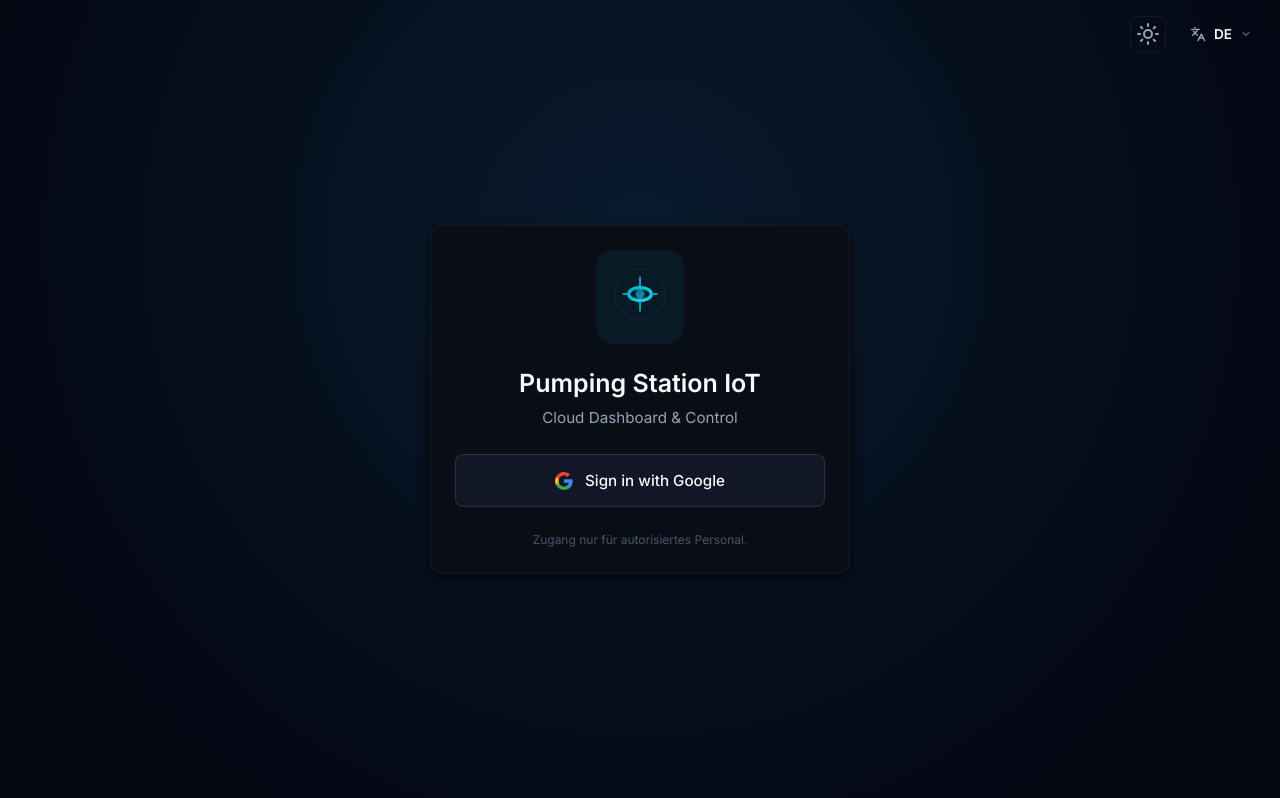
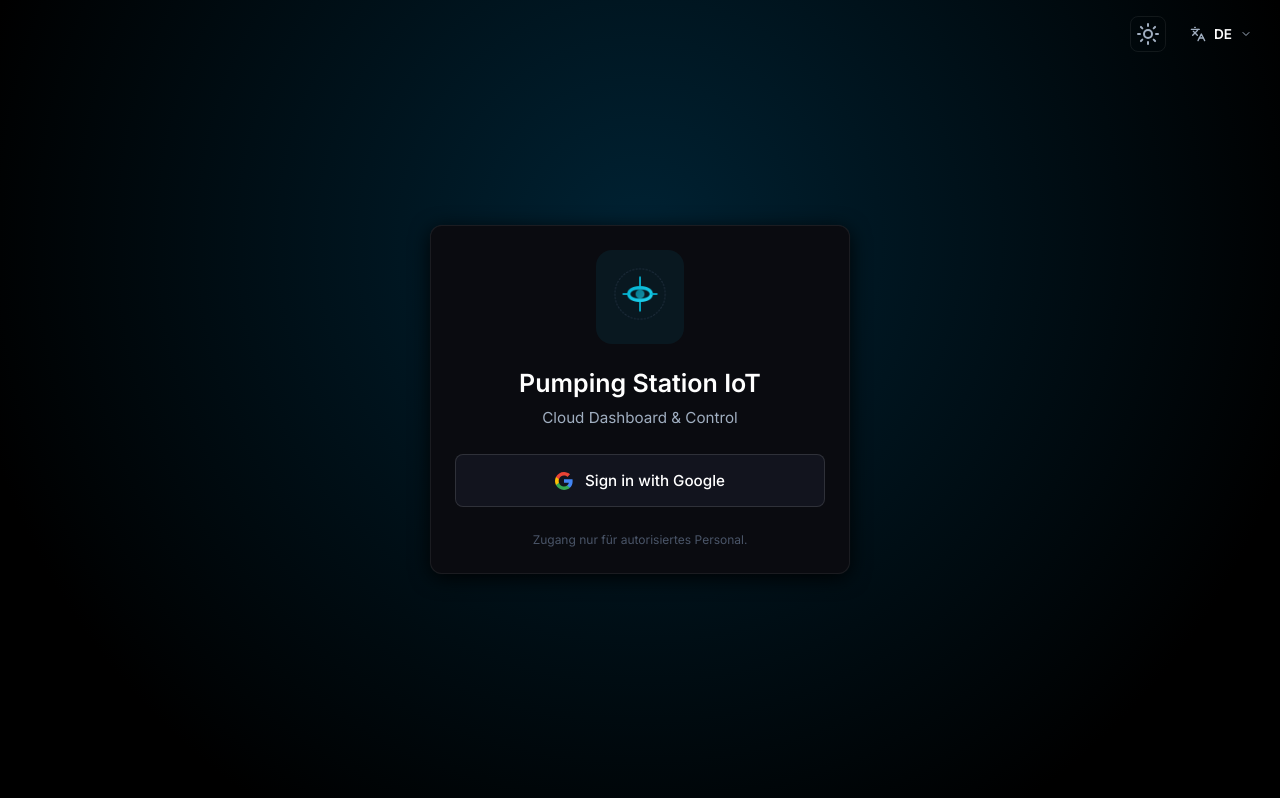
Before and after one commit to kbvideo6/pumping-station-IoT-500, a website built with Vite: page frontend/index.html in a window 1280 px wide. Both pictures are taken after a click on the button "Toggle Theme". Built offline with nearby package versions, Linux system fonts and the light colour scheme; some packages are replaced by stand-ins of ours; no server answers.

Commit message:
Upgrade dark mode to true OLED pitch black theme with neon cyan accents

```diff
--- a/frontend/css/variables.css
+++ b/frontend/css/variables.css
@@ -94,64 +94,64 @@
 
 [data-theme="dark"] {
   /* ── Backgrounds ─────────────────────────────── */
-  --bg-base:        #030712;   /* Deepest midnight body background */
-  --bg-surface:     #090d16;   /* Cards, sidebar panels */
-  --bg-elevated:    #111726;   /* Hover, modals, dropdowns */
-  --bg-input:       #0f172a;   /* TextInput fields */
-  --bg-overlay:     rgba(3, 7, 18, 0.90); /* Modal overlay backdrop */
+  --bg-base:        #000000;   /* Pure pitch OLED black */
+  --bg-surface:     #0a0b10;   /* Dark glass cards & sidebar */
+  --bg-elevated:    #12141e;   /* Hover, modals, dropdowns */
+  --bg-input:       #0d0e15;   /* TextInput fields */
+  --bg-overlay:     rgba(0, 0, 0, 0.92); /* Modal overlay backdrop */
 
   /* ── Borders ─────────────────────────────────── */
-  --border-subtle:  rgba(255, 255, 255, 0.06);
-  --border-default: rgba(255, 255, 255, 0.10);
-  --border-hover:   rgba(255, 255, 255, 0.20);
-  --border-focus:   #06b6d4;
+  --border-subtle:  rgba(255, 255, 255, 0.07);
+  --border-default: rgba(255, 255, 255, 0.12);
+  --border-hover:   rgba(0, 242, 254, 0.40);
+  --border-focus:   #00f2fe;
 
-  /* ── Primary Accent — Electric Cyan ──────────── */
-  --accent-900:     #041e28;
-  --accent-700:     #0e7490;
-  --accent-500:     #06b6d4;
-  --accent-400:     #22d3ee;
-  --accent-300:     #67e8f9;
-  --accent-glow:    rgba(6, 182, 212, 0.25);
+  /* ── Primary Accent — Electric Neon Cyan ─────── */
+  --accent-900:     #002a3a;
+  --accent-700:     #0083a4;
+  --accent-500:     #00d2ff;
+  --accent-400:     #00f2fe;
+  --accent-300:     #70f7ff;
+  --accent-glow:    rgba(0, 242, 254, 0.30);
 
   /* ── Status: Normal / Online ─────────────────── */
-  --status-ok:             #22c55e;
-  --status-ok-dim:         rgba(34, 197, 94, 0.10);
-  --status-ok-border:      rgba(34, 197, 94, 0.35);
+  --status-ok:             #00e676;
+  --status-ok-dim:         rgba(0, 230, 118, 0.12);
+  --status-ok-border:      rgba(0, 230, 118, 0.40);
 
   /* ── Status: Warning ─────────────────────────── */
-  --status-warn:           #f59e0b;
-  --status-warn-dim:       rgba(245, 158, 11, 0.10);
-  --status-warn-border:    rgba(245, 158, 11, 0.35);
+  --status-warn:           #ffab00;
+  --status-warn-dim:       rgba(255, 171, 0, 0.12);
+  --status-warn-border:    rgba(255, 171, 0, 0.40);
 
   /* ── Status: Alert ───────────────────────────── */
-  --status-alert:          #ef4444;
-  --status-alert-dim:      rgba(239, 68, 68, 0.10);
-  --status-alert-border:   rgba(239, 68, 68, 0.35);
+  --status-alert:          #ff1744;
+  --status-alert-dim:      rgba(255, 23, 68, 0.12);
+  --status-alert-border:   rgba(255, 23, 68, 0.40);
 
   /* ── Status: Offline ─────────────────────────── */
-  --status-offline:        #6b7280;
-  --status-offline-dim:    rgba(107, 114, 128, 0.10);
-  --status-offline-border: rgba(107, 114, 128, 0.30);
+  --status-offline:        #64748b;
+  --status-offline-dim:    rgba(100, 116, 139, 0.12);
+  --status-offline-border: rgba(100, 116, 139, 0.35);
 
   /* ── Text ────────────────────────────────────── */
-  --text-primary:   #f8fafc;
-  --text-secondary: #94a3b8;
-  --text-muted:     #475569;
-  --text-inverse:   #030712;
+  --text-primary:   #ffffff;
+  --text-secondary: #a0aec0;
+  --text-muted:     #4a5568;
+  --text-inverse:   #000000;
 
   /* ── Gradients ───────────────────────────────── */
-  --gradient-header: linear-gradient(135deg, #090d16 0%, #030712 100%);
-  --gradient-card:   linear-gradient(145deg, #090d16 0%, #050811 100%);
-  --gradient-accent: linear-gradient(135deg, #0891b2 0%, #06b6d4 100%);
-  --gradient-alert:  linear-gradient(135deg, #dc2626 0%, #ef4444 100%);
-  --gradient-login:  radial-gradient(circle at 50% 30%, #091a2e 0%, #030712 80%);
+  --gradient-header: linear-gradient(180deg, #0a0b10 0%, #000000 100%);
+  --gradient-card:   linear-gradient(135deg, rgba(255, 255, 255, 0.03) 0%, rgba(255, 255, 255, 0.005) 100%), #0a0b10;
+  --gradient-accent: linear-gradient(135deg, #00d2ff 0%, #00f2fe 100%);
+  --gradient-alert:  linear-gradient(135deg, #d50000 0%, #ff1744 100%);
+  --gradient-login:  radial-gradient(circle at 50% 30%, #002233 0%, #000000 80%);
 
   /* ── Elevation Shadows ───────────────────────── */
-  --shadow-sm:  0 1px 3px rgba(0,0,0,0.4), 0 1px 2px rgba(0,0,0,0.3);
-  --shadow-md:  0 4px 12px rgba(0,0,0,0.5), 0 2px 6px rgba(0,0,0,0.3);
-  --shadow-lg:  0 8px 24px rgba(0,0,0,0.6), 0 4px 8px rgba(0,0,0,0.3);
-  --shadow-xl:  0 20px 48px rgba(0,0,0,0.7);
-  --shadow-glow-accent: 0 0 20px rgba(6,182,212,0.3), 0 0 40px rgba(6,182,212,0.1);
-  --shadow-glow-alert:  0 0 20px rgba(239,68,68,0.4), 0 0 40px rgba(239,68,68,0.15);
+  --shadow-sm:  0 2px 8px rgba(0, 0, 0, 0.8);
+  --shadow-md:  0 4px 20px rgba(0, 0, 0, 0.9), 0 0 1px rgba(255, 255, 255, 0.1);
+  --shadow-lg:  0 10px 30px rgba(0, 0, 0, 0.95), 0 0 20px rgba(0, 242, 254, 0.1);
+  --shadow-xl:  0 20px 50px rgba(0, 0, 0, 0.98);
+  --shadow-glow-accent: 0 0 25px rgba(0, 242, 254, 0.35), 0 0 50px rgba(0, 242, 254, 0.1);
+  --shadow-glow-alert:  0 0 25px rgba(255, 23, 68, 0.4), 0 0 50px rgba(255, 23, 68, 0.15);
 }
--- a/frontend/src/theme.ts
+++ b/frontend/src/theme.ts
@@ -15,7 +15,7 @@ export const ThemeService = {
 
     const metaTheme = document.querySelector('meta[name="theme-color"]');
     if (metaTheme) {
-      metaTheme.setAttribute('content', theme === 'dark' ? '#030712' : '#f8fafc');
+      metaTheme.setAttribute('content', theme === 'dark' ? '#000000' : '#f8fafc');
     }
 
     window.dispatchEvent(new CustomEvent('themechange', { detail: { theme } }));
```
